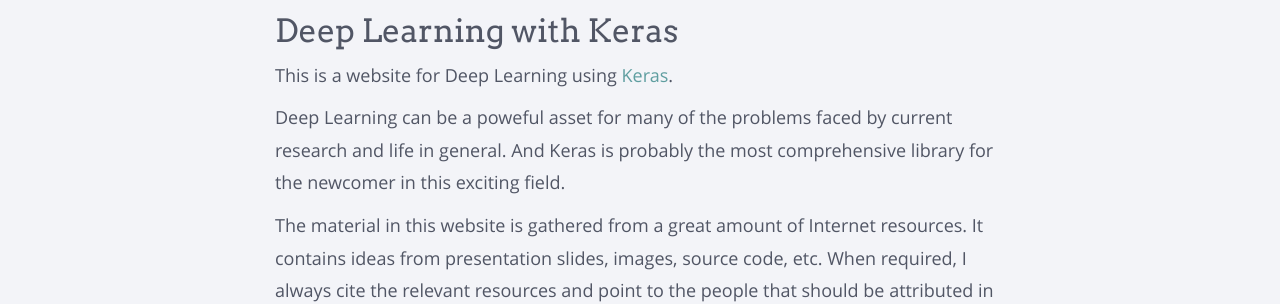
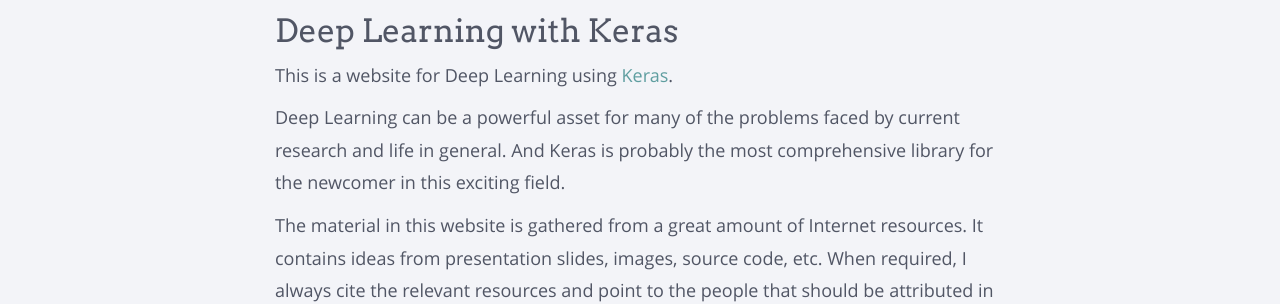
Before and after one commit to thdiaman/deep-learning, a Jekyll site: the page built from index.md, in a window 1280 px wide. Shown: the part 711-1015 px from the top of the page. Built offline with Jekyll 4.4.1, drawn with Linux system fonts in a browser that asks for light colours; nearby versions of some CDN libraries; our own code applies the rules of GitHub Pages for plain Markdown files.

Commit message:
Fix typo and link in description

```diff
--- a/index.md
+++ b/index.md
@@ -5,9 +5,9 @@
 
 ## Deep Learning with Keras
 
-This is a website for Deep Learning using [Keras](https://keras.io/).
+This is a website for Deep Learning using <a target="_blank" href="https://keras.io/">Keras</a>.
 
-Deep Learning can be a poweful asset for many of the problems faced by
+Deep Learning can be a powerful asset for many of the problems faced by
 current research and life in general. And Keras is probably the most comprehensive
 library for the newcomer in this exciting field.
 
```
